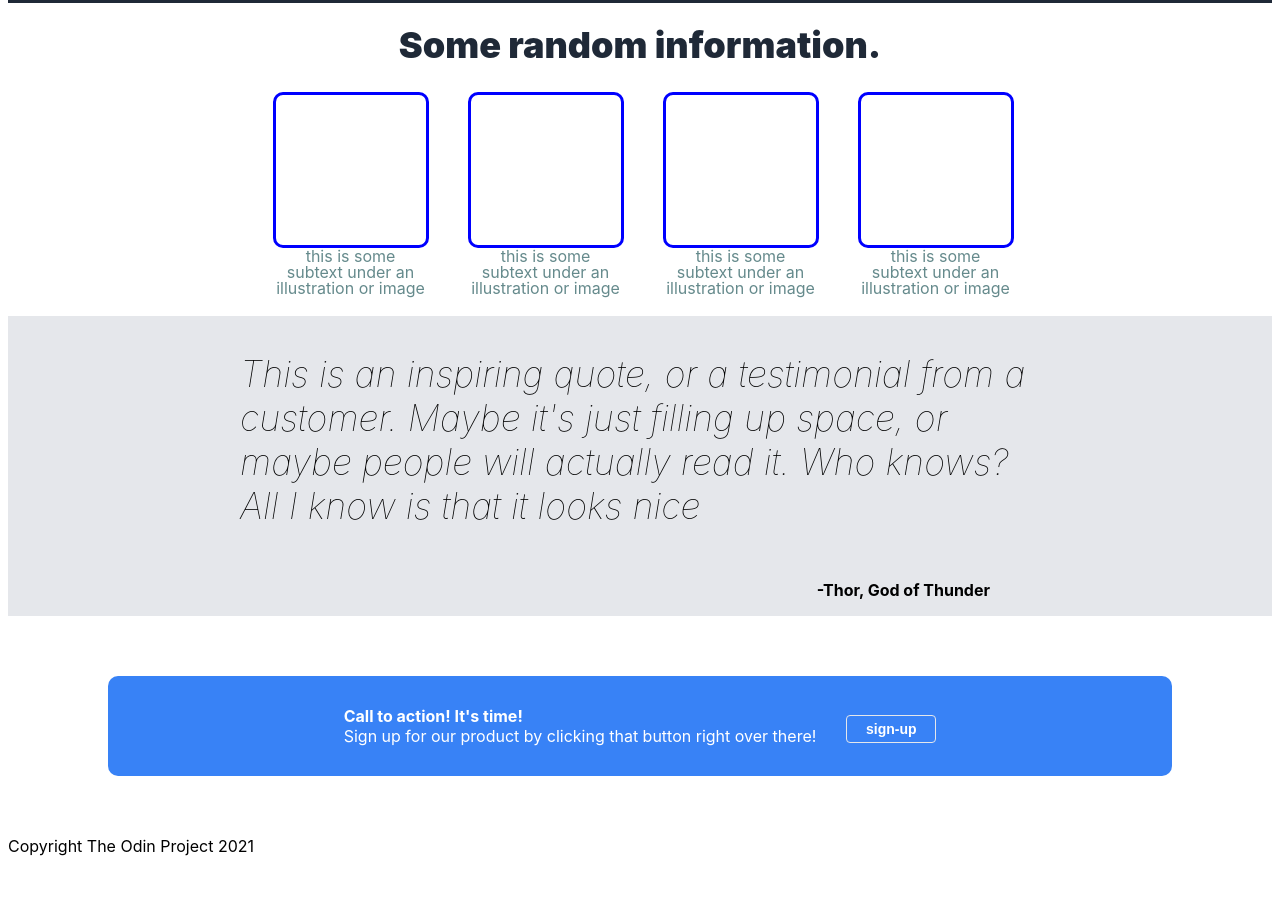
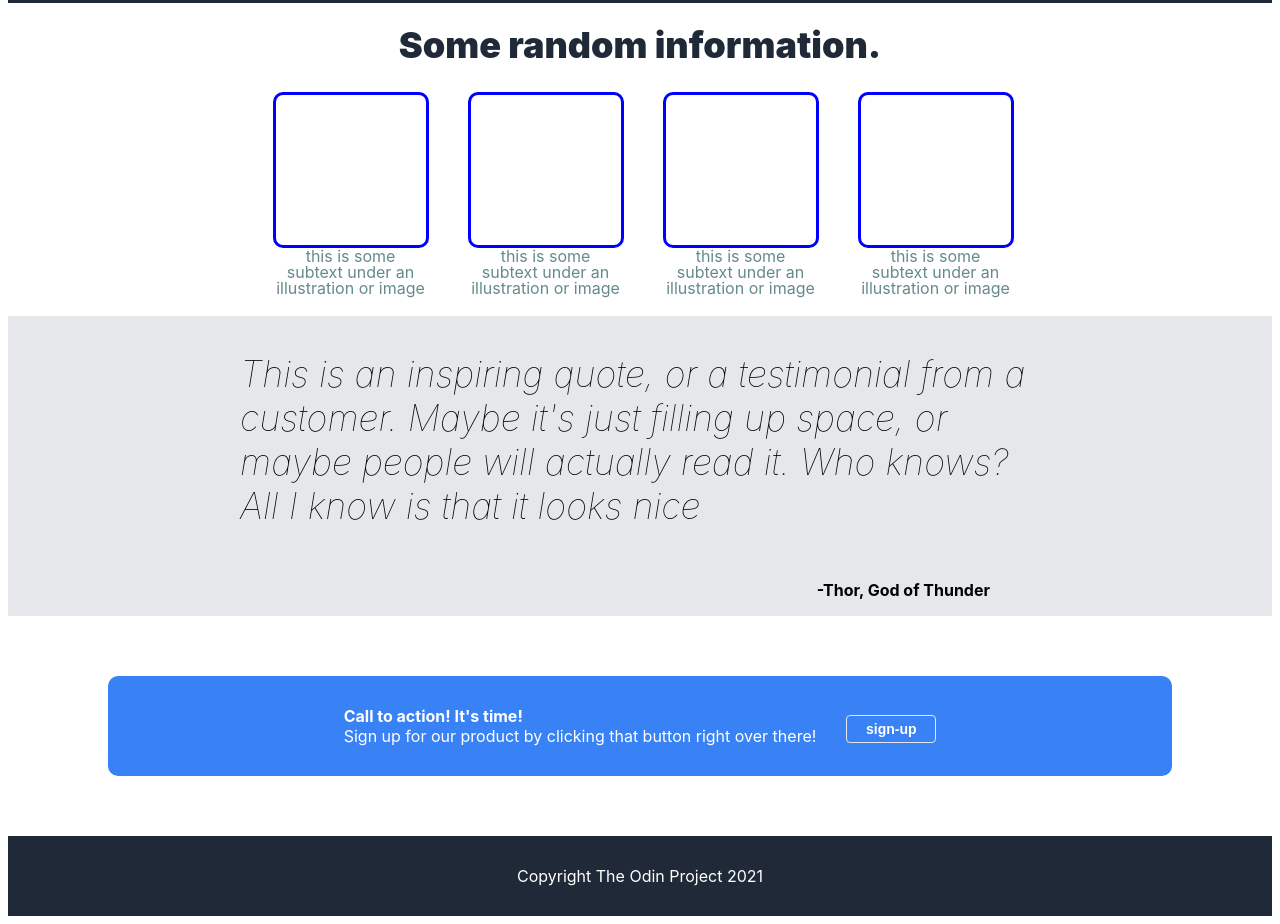
Before and after one commit to sukasukasoki/landing-page, a plain HTML site: page index.html in a window 1280 px wide. Shown: the part 376-1300 px from the top of the page. Before the commit the page ends 1240 px from the top, so only its background shows below. Drawn offline with Linux system fonts and the light colour scheme.

Commit message:
Completed the Landing Page v1
Edited the Footer and completed the landing page

```diff
--- a/style.css
+++ b/style.css
@@ -181,3 +181,12 @@ a{
 .calltoaction .sign-up{
     border: 1px solid #e5e7eb;
 }
+
+.footer{
+    display: flex;
+    justify-content: center;
+    align-items: center;
+    padding: 30px 0 30px 0;
+    color: white;
+    background-color: #1f2937;
+}
```
